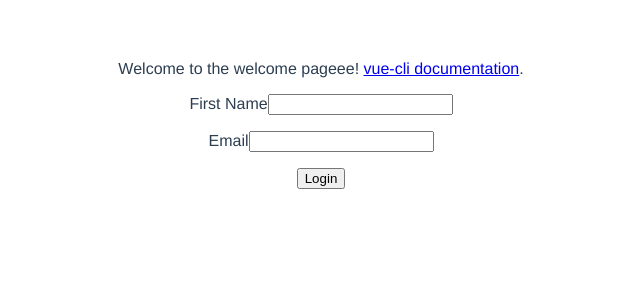
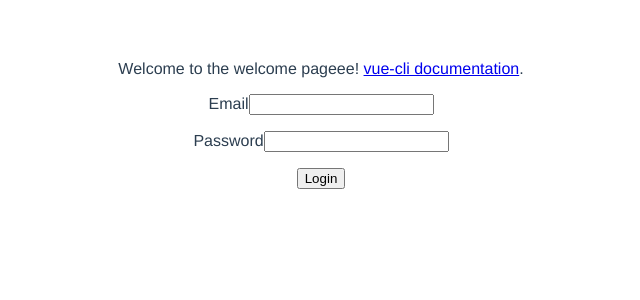
Before and after one commit to srartese/mental-hack, a Vue app: page /#/ in a window 1280 px wide. Shown: the top 300 px of the page, without its empty margins (319-959 px from the left). Built offline with nearby package versions, Linux system fonts and the light colour scheme.

Commit message:
got firebase connected to the form

```diff
--- a/package.json
+++ b/package.json
@@ -8,6 +8,7 @@
     "lint": "vue-cli-service lint"
   },
   "dependencies": {
+    "firebase": "^5.9.1",
     "vue": "^2.6.6",
     "vue-router": "^3.0.2",
     "vuex": "^3.1.0"
--- a/src/components/Login.vue
+++ b/src/components/Login.vue
@@ -6,19 +6,6 @@
         action="https://vuejs.org/"
         method="post"
     >
-     <p v-if="nameError">
-          <b> {{ this.nameError }} </b>
-        </p>
-         <p>
-            <label for="name">First Name</label>
-            <input
-            id="fname"
-            v-model="fname"
-            type="text"
-            name="fname"
-            >
-        </p>
-
         <p v-if="emailError">
             <b> {{ this.emailError }} </b>
         </p>
@@ -32,7 +19,19 @@
             >
         </p>
 
-        <p>
+       <p v-if="passwordError">
+          <b> {{ this.passwordError }} </b>
+        </p>
+         <p>
+            <label for="password">Password</label>
+            <input
+            id="password"
+            v-model="password"
+            type="password"
+            name="password"
+            >
+        </p>
+  <p>
         <input
         type="submit"
         value="Login"
@@ -43,32 +42,48 @@
 </template>
 
 <script>
+import firebase from 'firebase';
 
 export default {
   name: 'Login',
   components: { },
   data() {
     return {
-        fname: "",
-        nameError: '',
         email: "",
-        emailError: ""
+        emailError: '',
+        password: "",
+        passwordError: ''
     };
   },
   methods: {
-   checkForm() {
-      if (this.fname && this.email) {
-        this.$store.state.fname = this.fname;
+    login (e) {
+        firebase
+            .auth()
+            .signInWithEmailAndPassword(this.email, this.password)
+            .then(
+            user => {
+                alert(`You are logged in as ${user.email}`);
+                this.$router.push(`/account`);
+            },
+            err => {
+                alert(err.message);
+            }
+            );
+        e.preventDefault();
+    },
+    checkForm() {
+      if (this.password && this.email) {
+        this.$store.state.password = this.password;
         this.$store.state.email = this.email;
-        this.$router.push(`/account`);
+        this.login();
         return true;
       }
 
-      if (!this.fname) {
-        this.nameError = 'Name required.';
+      if (!this.password) {
+        this.passwordError = 'Password required.';
       }
       else
-        this.nameError = '';
+        this.passwordError = '';
 
 
       if (!this.email) {
@@ -76,44 +91,9 @@ export default {
     }
      else
         this.emailError = '';
-
-      //e.preventDefault();
    }
   },
   mounted() {
   }
 };
 </script>
-
-<style scoped>
-
-</style>
-
-<script>
-import firebase from 'firebase';
-export default {
-  name: 'login',
-  data: function() {
-    return {
-      email: '',
-      password: ''
-    };
-  },
-  methods: {
-    login: function(e) {
-      firebase
-        .auth()
-        .signInWithEmailAndPassword(this.email, this.password)
-        .then(
-          user => {
-            alert(`You are logged in as ${user.email}`);
-          },
-          err => {
-            alert(err.message);
-          }
-        );
-      e.preventDefault();
-    }
-  }
-};
-</script>
--- a/src/store/index.js
+++ b/src/store/index.js
@@ -7,7 +7,7 @@ Vue.use(Vuex);
 export default new Vuex.Store({
   state: {
     version: `${name}@${version}`,
-    fname: '',
+    password: '',
     email: ''
   },
   getters: {},
```
Also changed, not shown: 1 other file (tests, documents, lock files or other folders).
